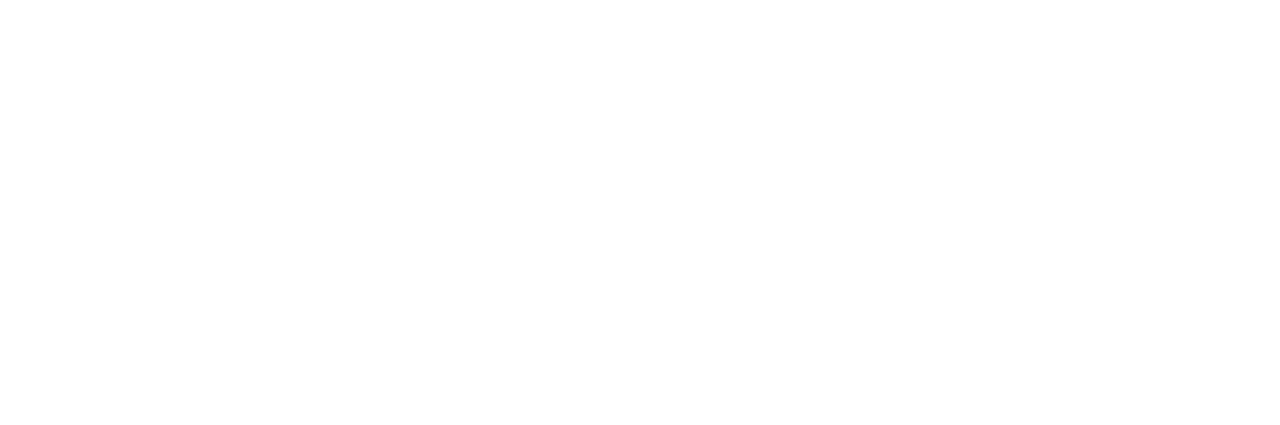
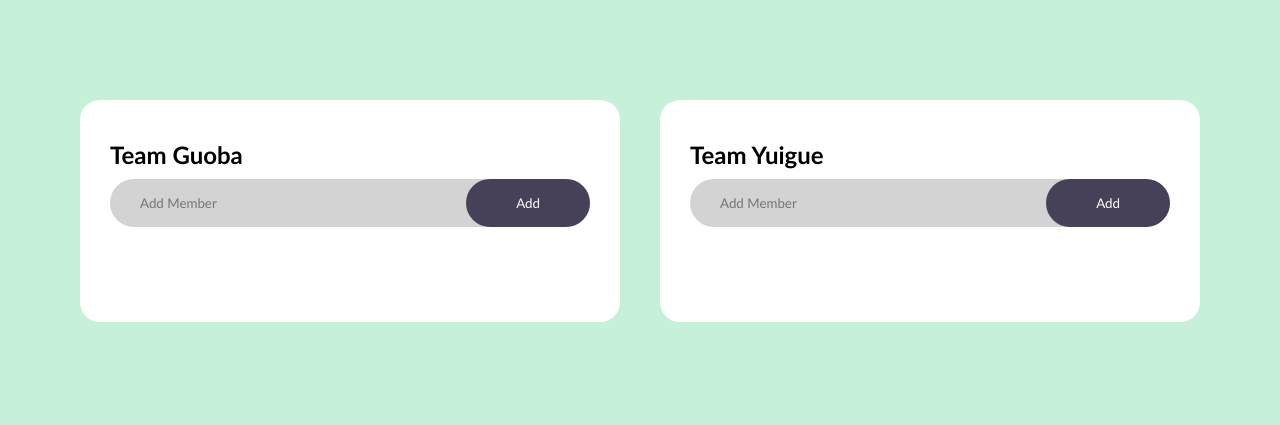
Before and after one commit to Aden-Liu/Genshin-Tournament-Draft, a plain HTML site: page index.html in a window 1280 px wide. Drawn offline with Linux system fonts and the light colour scheme.

Commit message:
started on team selection

```diff
--- a/index.html
+++ b/index.html
@@ -7,6 +7,22 @@
     <title>Document</title>
 </head>
 <body>
+    <div class="container">
+        <div class="team guoba">
+            <h2>Team Guoba</h2>
+            <div class="row">
+                <input type="text" id="guoba-input" placeholder="Add Member">
+                <button>Add</button>
+            </div>
+        </div>
+        <div class="team yuigue">
+            <h2>Team Yuigue</h2>
+            <div class="row">
+                <input type="text" id="yuigue-input" placeholder="Add Member">
+                <button>Add</button>
+            </div>
+        </div>
+    </div>
     <script src="script.js"></script>
 </body>
 </html>
--- a/style.css
+++ b/style.css
@@ -4,3 +4,54 @@
   box-sizing: border-box;
   font-family: "Trebuchet MS", sans-serif;
 }
+
+body {
+  background: #c7f0db;
+}
+
+.container {
+  display: flex;
+  align-items: center;
+  justify-content: center;
+}
+
+.team {
+    width: 100%;
+    max-width: 540px;
+    background: white;
+    margin: 100px 20px;
+    padding: 40px 30px 70px;
+    border-radius: 20px;
+}
+
+.team h2 {
+  margin-bottom: 10px;
+}
+
+.row {
+  display: flex;
+  align-items: center;
+  justify-content: space-between;
+  background: lightgray;
+  border-radius: 30px;
+  padding-left: 20px;
+  margin-bottom: 25px;
+}
+
+.row input {
+    flex: 1;
+    border: none;
+    outline: none;
+    background: transparent;
+    padding: 10px;
+}
+
+.row button {
+    border: none;
+    outline: none;
+    padding: 16px 50px;
+    background: #464159;
+    color: white;
+    border-radius: 40px;
+    cursor: pointer;
+}
```
